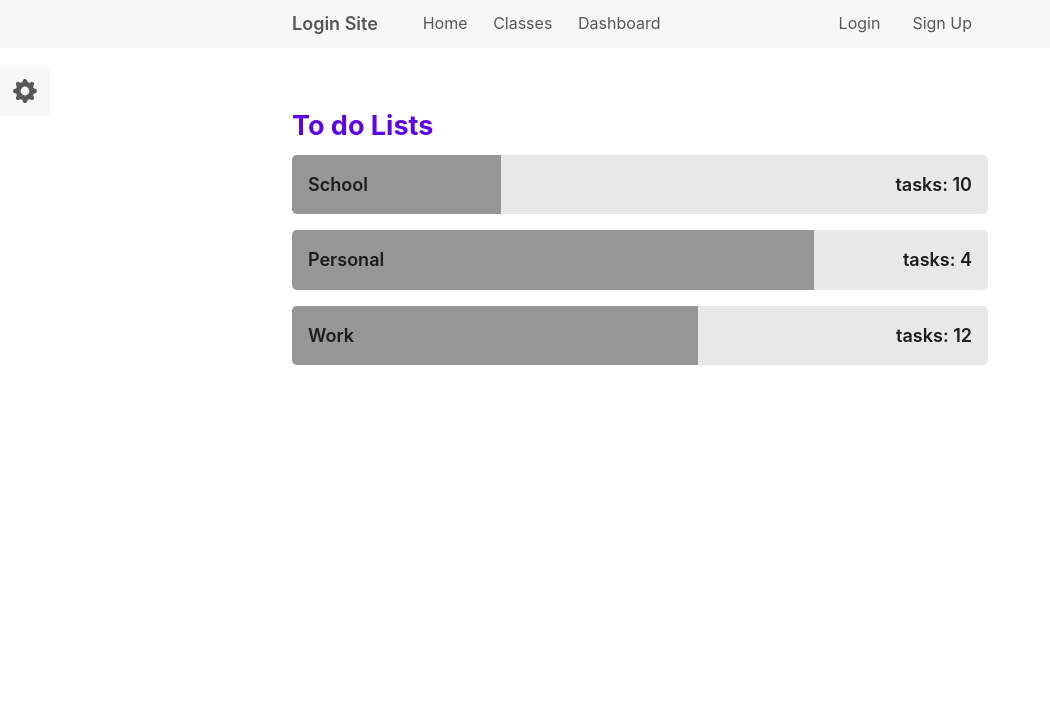
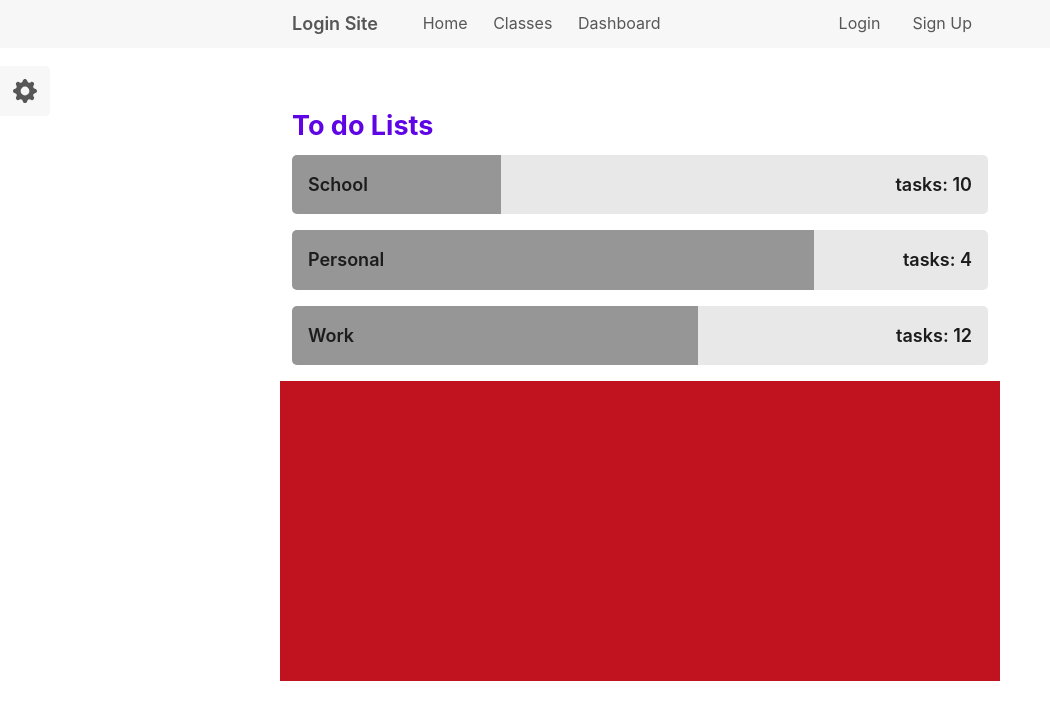
Before and after one commit to aaron-soto/react-checklists, a React (Create React App) app: page / in a window 1280 px wide. Shown: the top 720 px of the page, without its empty margins (0-1050 px from the left). Built offline with nearby package versions, Linux system fonts and the light colour scheme.

Commit message:
scroll-snap-test

```diff
--- a/src/App.js
+++ b/src/App.js
@@ -23,6 +23,12 @@ function App() {
 					<TaskMainListItem id='Work' total={12} complete={7} />
 				</ul>
 			</div>
+
+			<div className='container parent-wrapper'>
+				<div className='child'></div>
+				<div className='child'></div>
+				<div className='child'></div>
+			</div>
 		</div>
 	);
 }
--- a/src/styles/master.scss
+++ b/src/styles/master.scss
@@ -212,3 +212,27 @@ a {
 		}
 	}
 }
+
+.parent-wrapper {
+	height: 300px;
+	background-color: $blue;
+	display: flex;
+	overflow: auto;
+	scroll-snap-type: x mandatory;
+	padding: 0 !important;
+
+	.child {
+		min-width: 100%;
+		scroll-snap-align: start;
+
+		&:nth-of-type(1) {
+			background-color: $red;
+		}
+		&:nth-of-type(2) {
+			background-color: $yellow;
+		}
+		&:nth-of-type(3) {
+			background-color: $green;
+		}
+	}
+}
```
